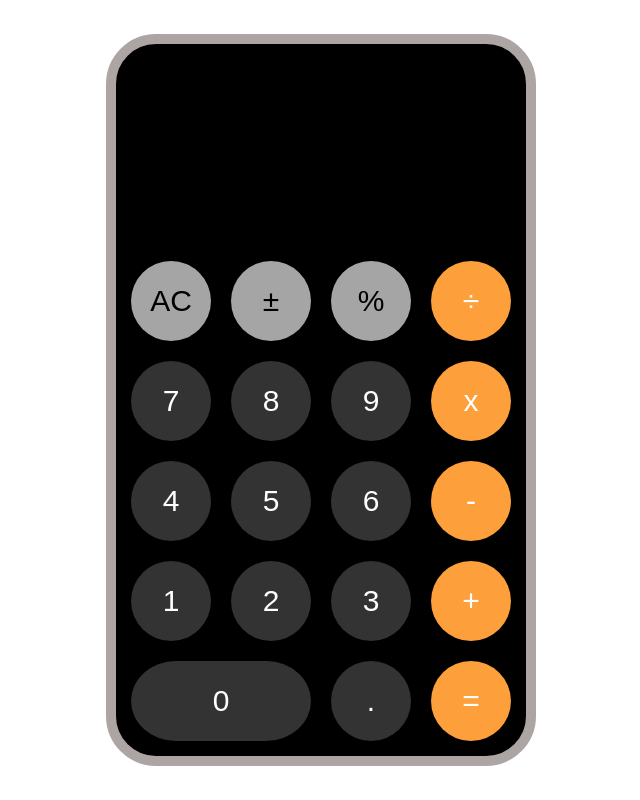
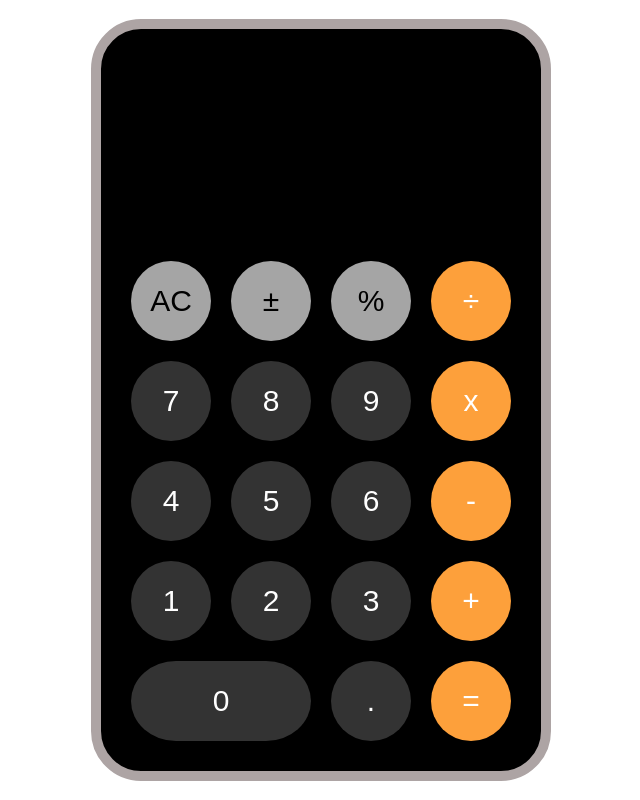
Before and after one commit to maheshsangeet/calculator, a React (Create React App) app: page / in a window 1280 px wide. Shown: the whole page, without its empty margins (319-959 px from the left). Built offline with nearby package versions, Linux system fonts and the light colour scheme.

Commit message:
Update App.css

```diff
--- a/src/App.css
+++ b/src/App.css
@@ -8,7 +8,7 @@
     border: 10px solid rgb(173, 164, 164);
     background-color: black;
     border-radius: 50px;
-    padding: 15px;
+    padding: 30px;
 }
 .keypad {
     display: grid;
```
